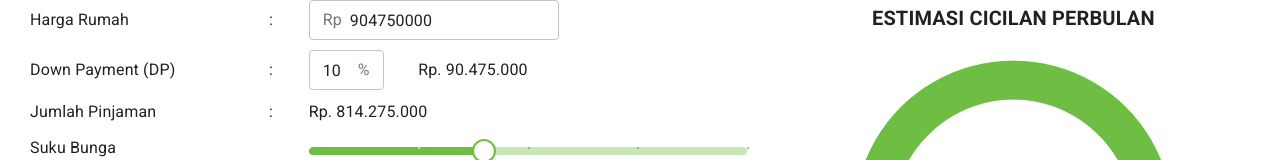
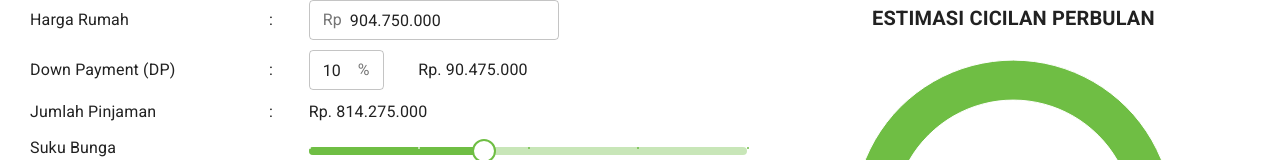
Before and after one commit to ajiyudhanto/saving-goal-calc, a Next.js app: page /kpr in a window 1280 px wide. Shown: the top 160 px of the page. Built offline with nearby package versions, Linux system fonts and the light colour scheme.

Commit message:
adding dots in houseCost default value

```diff
--- a/pages/kpr.js
+++ b/pages/kpr.js
@@ -63,7 +63,7 @@ const CustomTooltip = ({ active, payload, label }) => {
 };
 
 export default function KPR () {
-  const [houseCost, setHouseCost] = useState('904750000')
+  const [houseCost, setHouseCost] = useState('904.750.000')
   const [downPayment, setDownPayment] = useState(10)
   const [totalDP, setTotalDP] = useState(0)
   const [sukuBunga, setSukuBunga] = useState(58)
```
